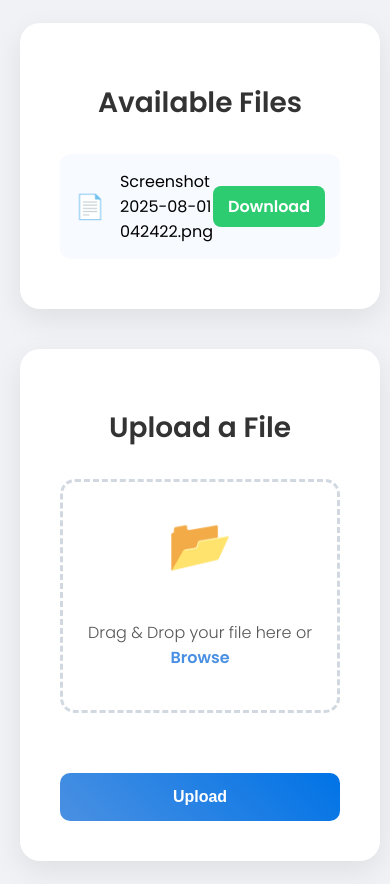
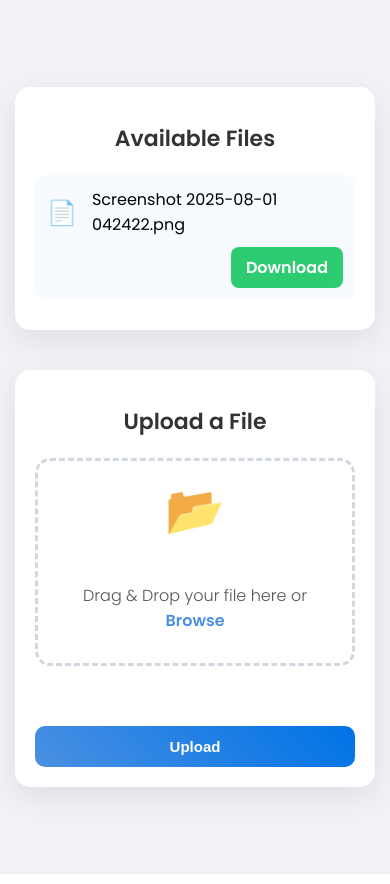
Before and after one commit to prottoy-bhattacharyya/share-files-on-same-network, a Django app: page / in a window 390 px wide. Run offline with Django 5.2, Linux system fonts and the light colour scheme.

Commit message:
mobile screen ui

```diff
--- a/files/templates/files/home.html
+++ b/files/templates/files/home.html
@@ -233,6 +233,71 @@
         background-color: #27ae60;
         transform: scale(1.05);
     }
+
+    /* Responsive Design */
+    @media (min-width: 992px) {
+        .container {
+            grid-template-columns: 1fr 1fr;
+        }
+    }
+
+    @media (max-width: 991px) {
+        .container {
+            grid-template-columns: 1fr;
+        }
+    }
+
+    @media (max-width: 768px) {
+        body {
+            padding: 15px;
+        }
+
+        .upload-container,
+        .files-container {
+            padding: 25px;
+        }
+
+        h1 {
+            font-size: 24px;
+        }
+
+        .upload-area {
+            padding: 30px 15px;
+        }
+
+        .upload-area-icon {
+            font-size: 48px;
+        }
+    }
+
+    @media (max-width: 480px) {
+        .upload-container,
+        .files-container {
+            padding: 20px;
+            border-radius: 15px;
+        }
+
+        h1 {
+            font-size: 22px;
+            margin-bottom: 20px;
+        }
+
+        .submit-btn {
+            padding: 12px 30px;
+            font-size: 15px;
+        }
+
+        .file-list li {
+            padding: 12px;
+            flex-direction: column;
+            align-items: flex-start;
+            gap: 10px;
+        }
+
+        .download-btn {
+            align-self: flex-end;
+        }
+    }
 </style>
 {% endblock %}
 
```
